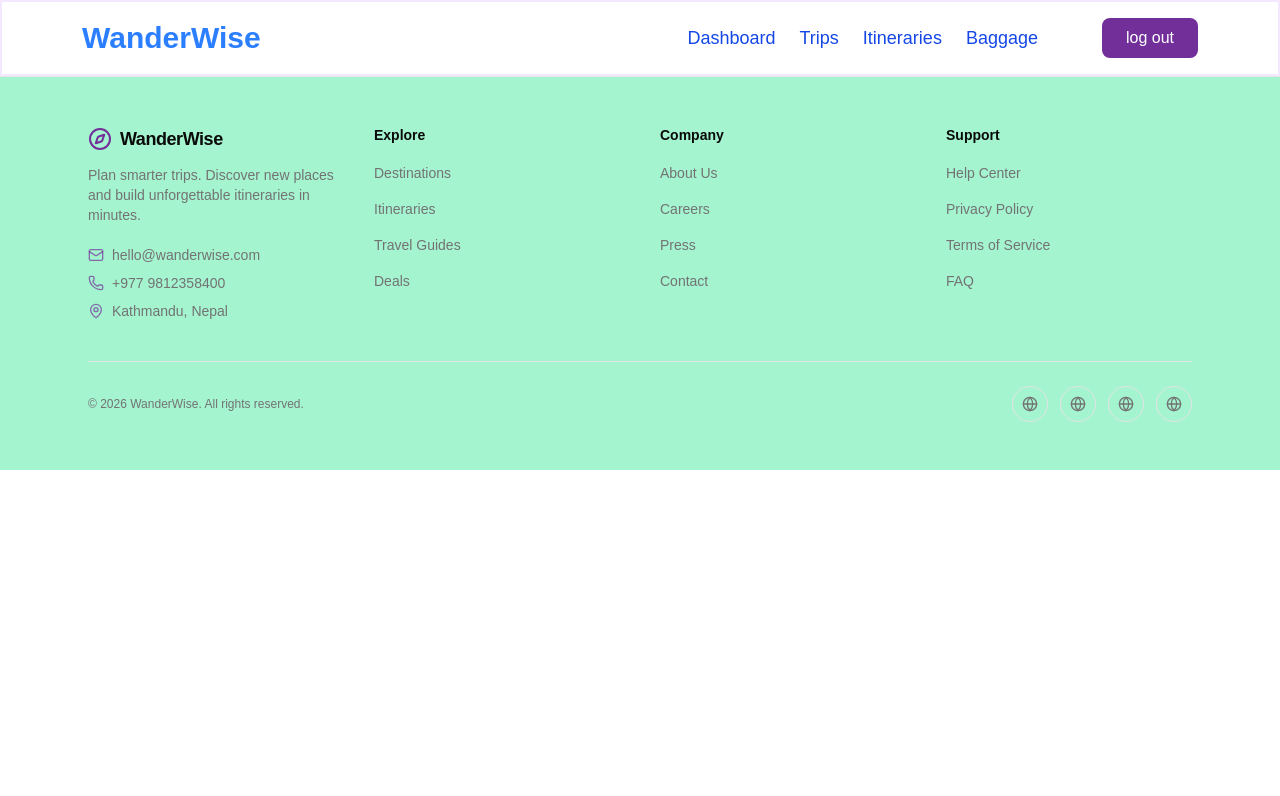
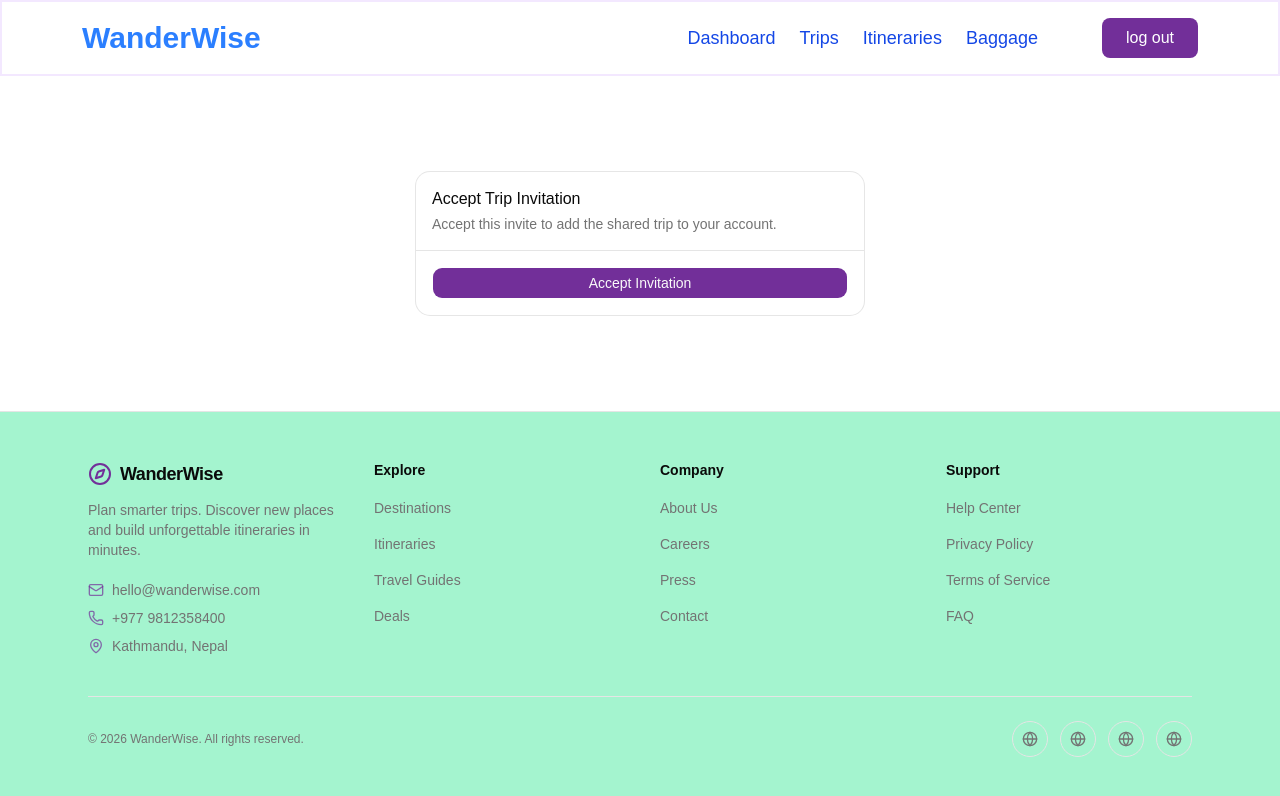
Before and after one commit to syleshmndl004/wander-wise-frontend, a React (Vite) app: page /trips/1/invite/accept in a window 1280 px wide. Shown: the top 796 px of the page. Built offline with nearby package versions, Linux system fonts and the light colour scheme; no server answers; sample sign-in values are in the browser's storage.

Commit message:
feat: refactor AcceptInvitation component for improved readability and error handling; enhance button state management

```diff
--- a/src/pages/AcceptInvitation.jsx
+++ b/src/pages/AcceptInvitation.jsx
@@ -1,34 +1,59 @@
-import React from 'react'
+import React, { useState } from 'react'
 import { useNavigate, useParams, useSearchParams } from 'react-router-dom'
+import { toast } from 'sonner'
+import api from '../api/axios'
+import { Button } from '../components/ui/button'
+import { Card, CardContent, CardDescription, CardHeader, CardTitle } from '../components/ui/card'
 
 const AcceptInvitation = () => {
-
-    const {id} = useParams();
-    const Navigate = useNavigate();
-    const[searchParams] = useSearchParams();
+  const { id } = useParams();
+  const navigate = useNavigate();
+  const [searchParams] = useSearchParams();
+  const [isAccepting, setIsAccepting] = useState(false);
   const token = searchParams.get("token");
 
-    const accept = async()=>{
-        try{
+  const accept = async () => {
+    if (!token) {
+      toast.error("Invitation token is missing");
+      return;
+    }
+
+    setIsAccepting(true);
+
+    try {
       const response = await api.post(`/trips/${id}/invite/accept?token=${token}`);
 
-            if(response.status===200){
+      if (response.status === 200) {
         toast.success("Invitation accepted successfully");
-                Navigate("/trips");
-            }else{
+        navigate("/trips");
+      } else {
         toast.error("Error while accepting invitation");
       }
-        }catch(error){
-            toast.error(error.message || "Error while accepting invitation");
+    } catch (error) {
+      toast.error(error.response?.data?.message || error.message || "Error while accepting invitation");
       console.log(error);
-
+    } finally {
+      setIsAccepting(false);
+    }
   }
 
-    return(
-        <div>
-            <Button onClick={accept}>Accept</Button>
+  return (
+    <div className="px-20 py-24">
+      <Card className="mx-auto max-w-md">
+        <CardHeader className="border-b">
+          <CardTitle>Accept Trip Invitation</CardTitle>
+          <CardDescription>
+            Accept this invite to add the shared trip to your account.
+          </CardDescription>
+        </CardHeader>
+        <CardContent>
+          <Button className="w-full" onClick={accept} disabled={isAccepting}>
+            {isAccepting ? "Accepting..." : "Accept Invitation"}
+          </Button>
+        </CardContent>
+      </Card>
     </div>
   )
-}}
+}
 
 export default AcceptInvitation
```
Lines whose indentation alone changed are shown as unchanged.
